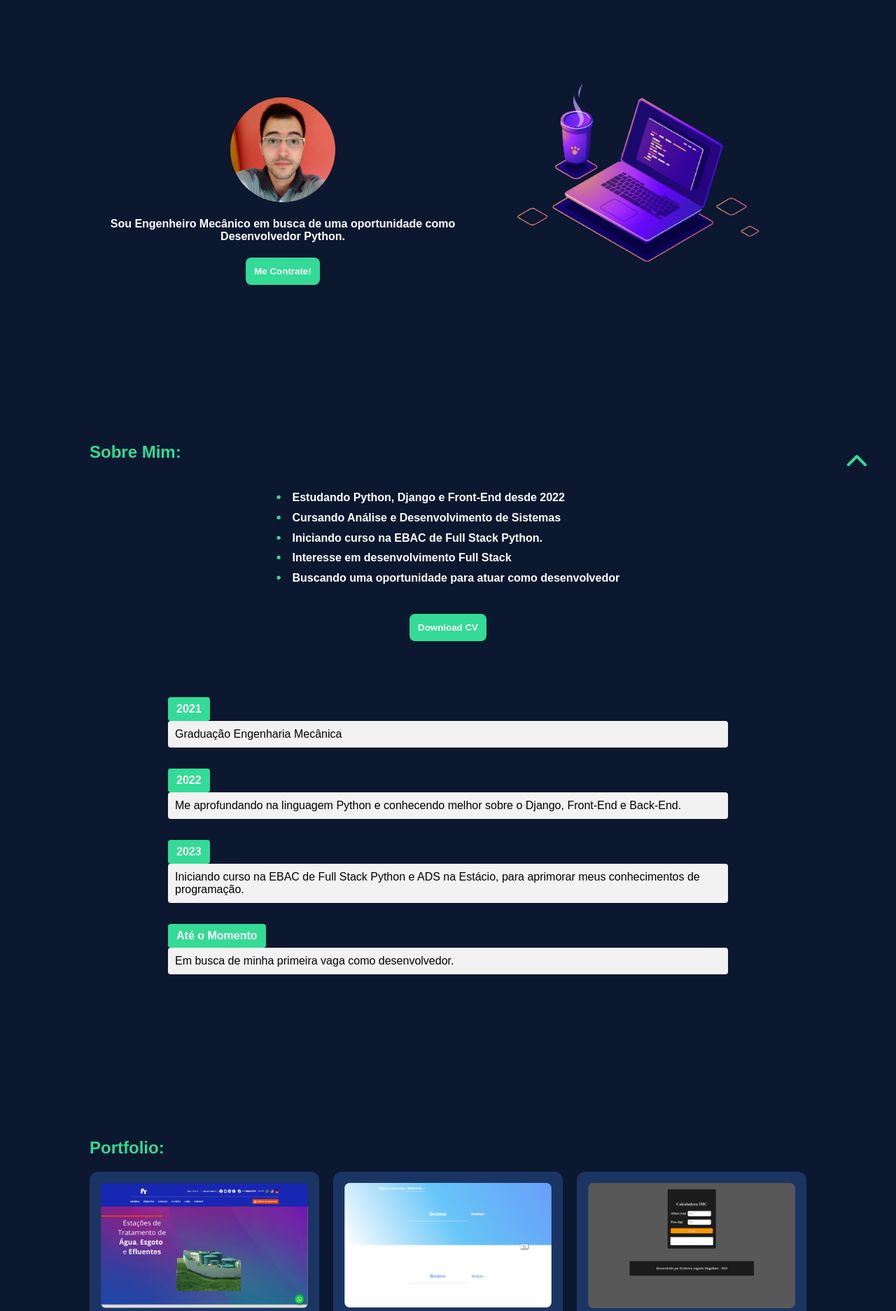
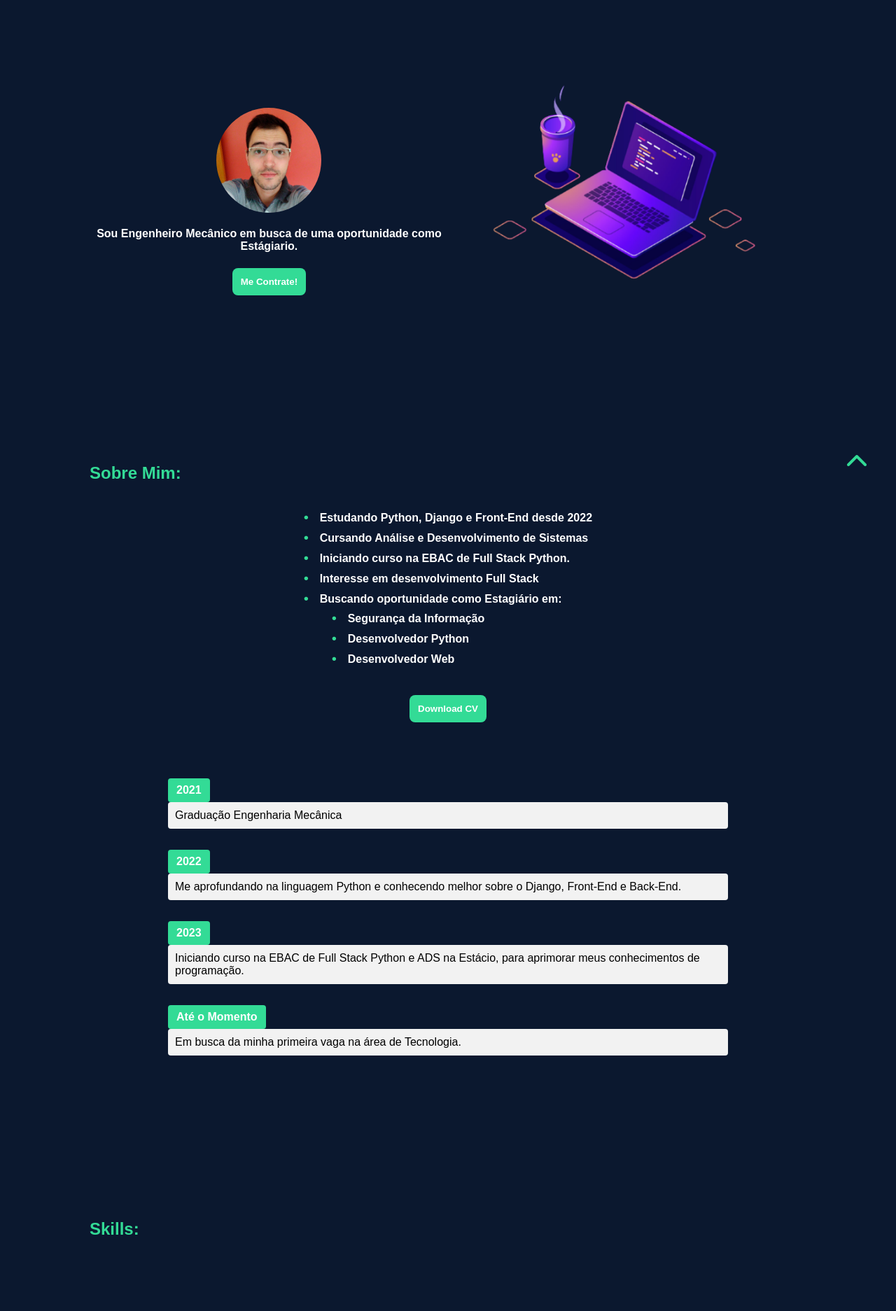
Before and after one commit to FredMagas/Meu-Portfolio, a Django app: page / in a window 1280 px wide. Shown: the part 90-1963 px from the top of the page at 70% size. Run offline with Django 4.2, Linux system fonts and the light colour scheme; data comes from the database, SQL or seed files in the repository; both versions use the stored data as it was after the commit; some libraries are stand-ins or nearby versions.

Commit message:
Minor changes to texts and add skills section again

```diff
--- a/fredmagaweb/templates/index.html
+++ b/fredmagaweb/templates/index.html
@@ -28,7 +28,7 @@
                     <ul>
                         <li><a href="#sobre-mim">Sobre Mim</a></li>
                         <li><a href="#experiencia">Experiência</a></li>
-                        {% comment %} <li><a href="#soft-skills">Skills</a></li> {% endcomment %}
+                        <li><a href="#soft-skills">Skills</a></li>
                         <li><a href="#portfolio">Portfolio</a></li>
                         <li><a href="#contato">Contato</a></li>
                         <li><a href="#links">Links</a></li>
@@ -45,7 +45,7 @@
                 </div>
                 <div class="text-apt">
                     <h4>
-                        Sou Engenheiro Mecânico em busca de uma oportunidade como Desenvolvedor Python.
+                        Sou Engenheiro Mecânico em busca de uma oportunidade como Estágiario.
                     </h4>
                     <div>
                         <a href="#contato">
@@ -75,7 +75,13 @@
 
                             <li>Interesse em desenvolvimento Full Stack</li>
 
-                            <li>Buscando uma oportunidade para atuar como desenvolvedor</li>
+                            <li>Buscando oportunidade como Estagiário em:
+                                <ul>
+                                    <li>Segurança da Informação</li>
+                                    <li>Desenvolvedor Python</li>
+                                    <li>Desenvolvedor Web</li>
+                                </ul>
+                            </li>
                         </ul>
                     </h4>
                 </div>
@@ -107,13 +113,13 @@
 
                     <li data-aos="fade-right" data-aos-delay="300">
                         <div class="data">Até o Momento</div>
-                        <div class="evento">Em busca de minha primeira vaga como desenvolvedor.</div>
+                        <div class="evento">Em busca da minha primeira vaga na área de Tecnologia.</div>
                     </li>
                 </ul>
             </div>
         </section>
 
-        {% comment %} <section id="soft-skills">
+        <section id="soft-skills">
             <div class="habilities">
                 <div>
                     <h2>
@@ -121,11 +127,11 @@
                     </h2>
 
                     <h4>
-                        Lorem ipsum dolor sit amet consectetur adipisicing elit. Quo inventore nisi assumenda blanditiis quas, eaque omnis minus, commodi consequuntur ea, cum odio! Voluptate exercitationem excepturi assumenda reprehenderit earum velit quo.
+                        <script src="https://tryhackme.com/badge/1748745"></script>
                     </h4>
                 </div>
             </div>
-        </section> {% endcomment %}
+        </section>
 
         <section id="portfolio">
             <div class="portfolio">
--- a/static/css/index.css
+++ b/static/css/index.css
@@ -297,6 +297,10 @@ h2 {
     list-style: none;
 }
 
+ul ul {
+    margin-left: 40px;
+}
+
 .sobre ul li {
     line-height: 1.5;
 }
```
Also changed, not shown: db.sqlite3.
